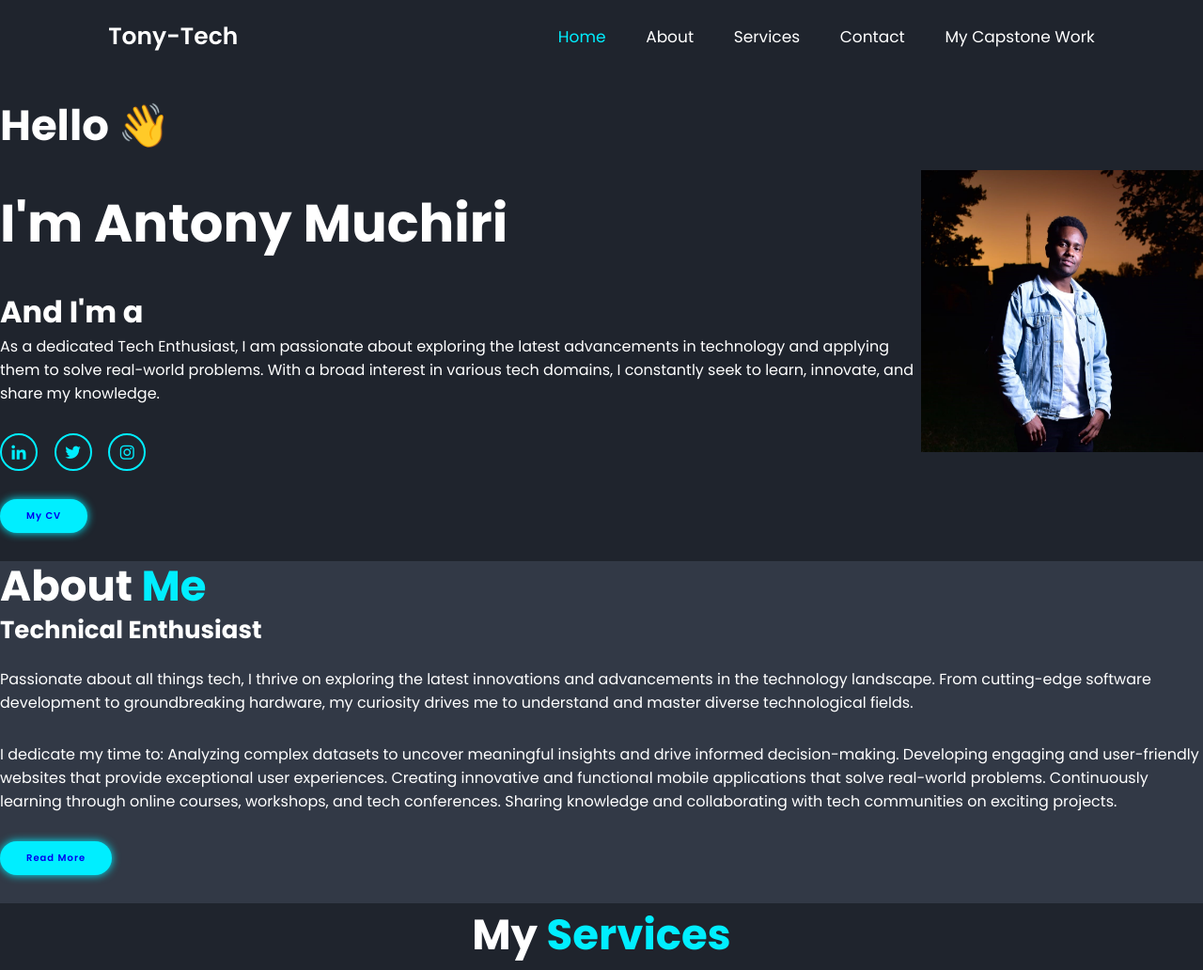
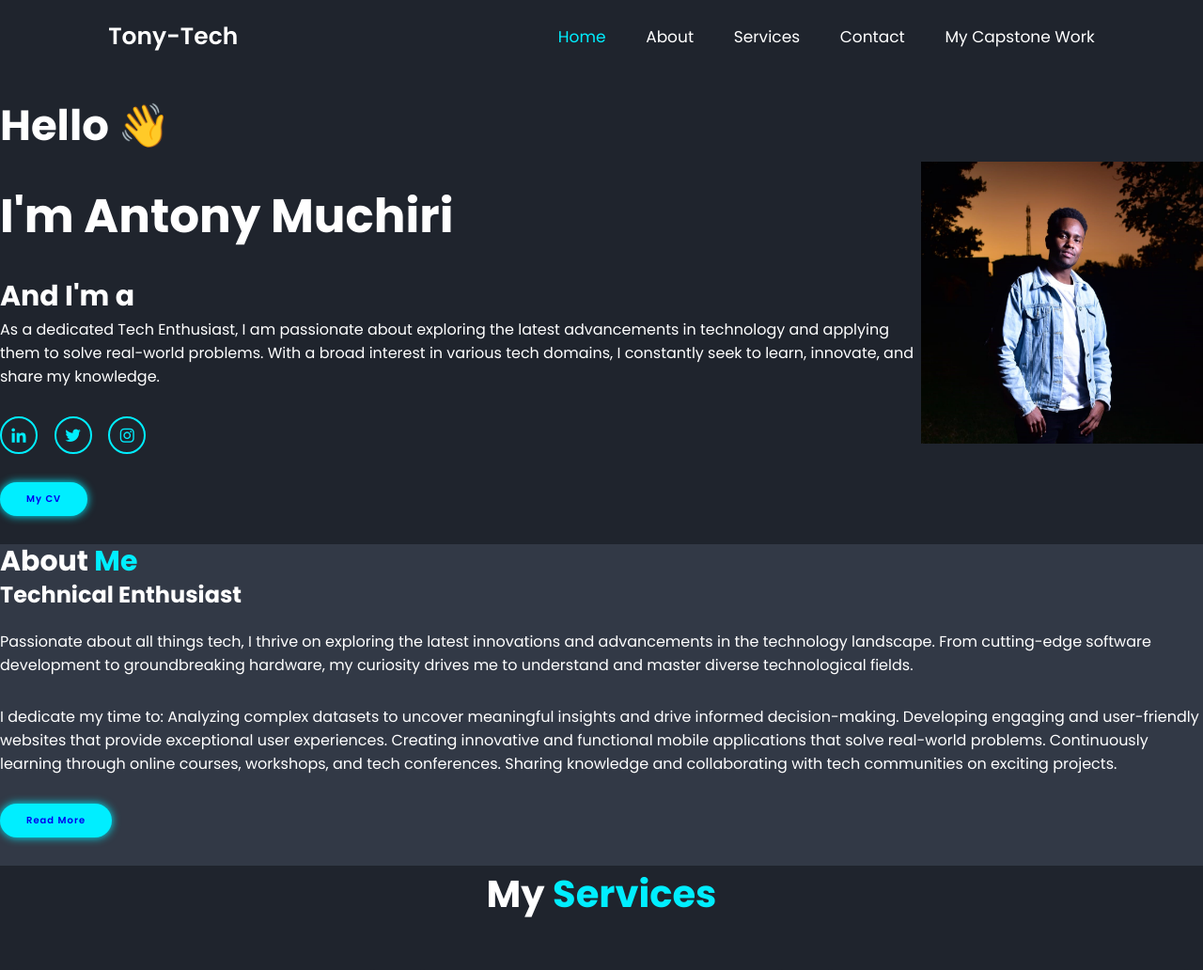
Before and after one commit to MuchiriNjagi/portfolio, a plain HTML site: page index.html in a window 1280 px wide. Shown: the top 1032 px of the page at 94% size. Drawn offline with nearby package versions, Linux system fonts and the light colour scheme.

Commit message:
Update styles.css

```diff
--- a/styles.css
+++ b/styles.css
@@ -392,7 +392,78 @@ span {
     transform: translateY(-1rem);
 }
 
-@media (max-width: 991px) {
+
+/* Base Styles */
+
+.home-content h1,
+.home-content h3,
+.home-content p,
+.about-content h2,
+.about-content h3,
+.about-content p,
+.heading,
+.center-heading,
+.services-box h3,
+.services-box p,
+.portfolio-layer h4,
+.portfolio-layer p,
+.contact-content h3,
+.contact-content p {
+    transition: font-size 0.3s ease-in-out;
+}
+
+
+/* Large screens (desktops, 992px and above) */
+
+@media (min-width: 992px) {
+    .home-content h1 {
+        font-size: 5rem;
+    }
+    .home-content h3 {
+        font-size: 3rem;
+    }
+    .home-content p {
+        font-size: 1.6rem;
+    }
+    .about-content h2 {
+        font-size: 3rem;
+    }
+    .about-content h3 {
+        font-size: 2.4rem;
+    }
+    .about-content p {
+        font-size: 1.6rem;
+    }
+    .heading {
+        font-size: 4rem;
+    }
+    .center-heading {
+        font-size: 3rem;
+    }
+    .services-box h3 {
+        font-size: 2.4rem;
+    }
+    .services-box p {
+        font-size: 1.6rem;
+    }
+    .portfolio-layer h4 {
+        font-size: 2.4rem;
+    }
+    .portfolio-layer p {
+        font-size: 1.6rem;
+    }
+    .contact-content h3 {
+        font-size: 3rem;
+    }
+    .contact-content p {
+        font-size: 1.6rem;
+    }
+}
+
+
+/* Medium screens (tablets, 768px - 991px) */
+
+@media (min-width: 768px) and (max-width: 991px) {
     .home-content h1 {
         font-size: 4.5rem;
     }
@@ -437,7 +508,10 @@ span {
     }
 }
 
-@media (max-width: 768px) {
+
+/* Small screens (landscape phones, 481px - 767px) */
+
+@media (min-width: 481px) and (max-width: 767px) {
     .home-content h1 {
         font-size: 3.6rem;
     }
@@ -481,6 +555,9 @@ span {
         font-size: 1.2rem;
     }
 }
+
+
+/* Extra small screens (portrait phones, 480px and below) */
 
 @media (max-width: 480px) {
     .home-content h1 {
```
